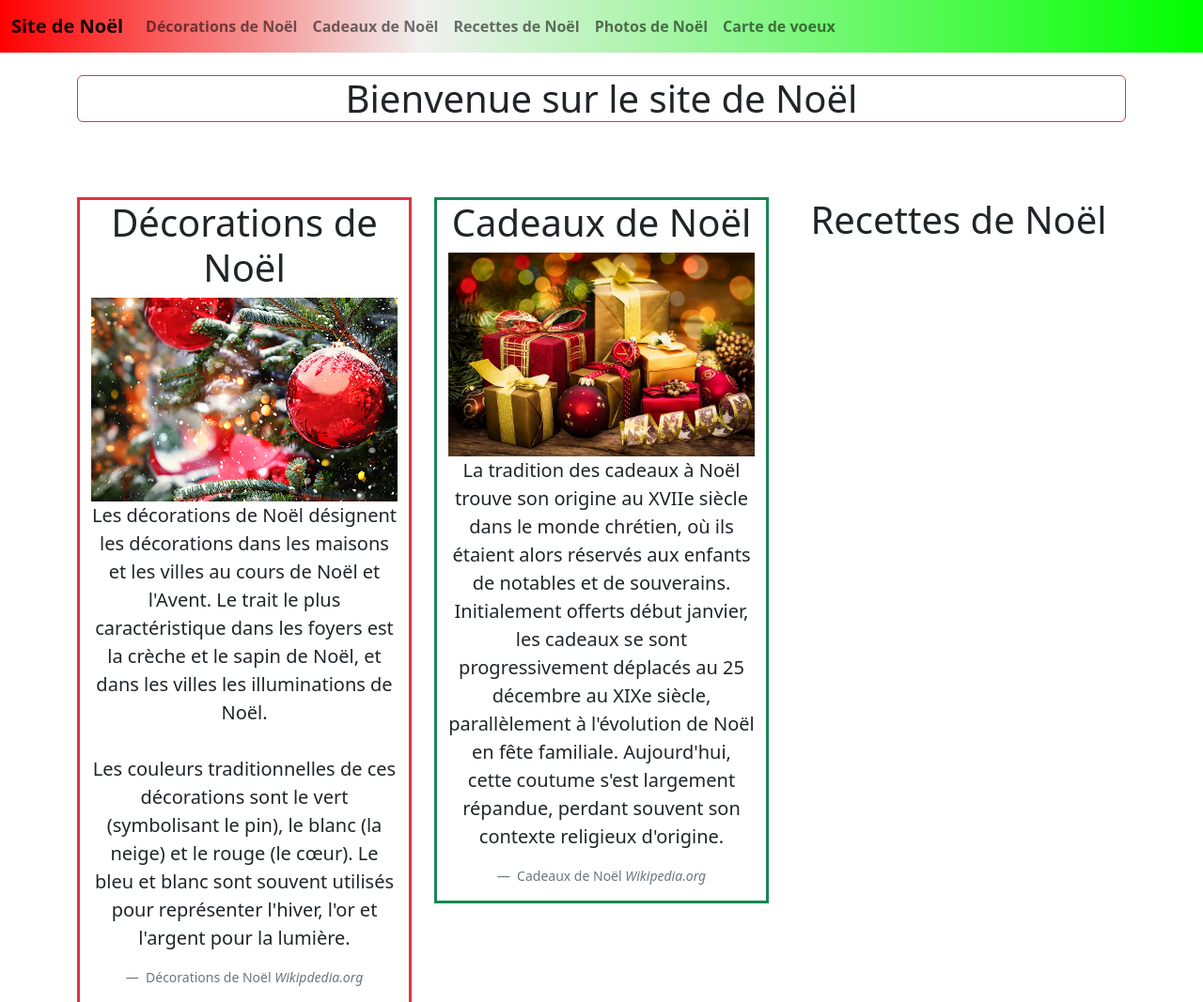
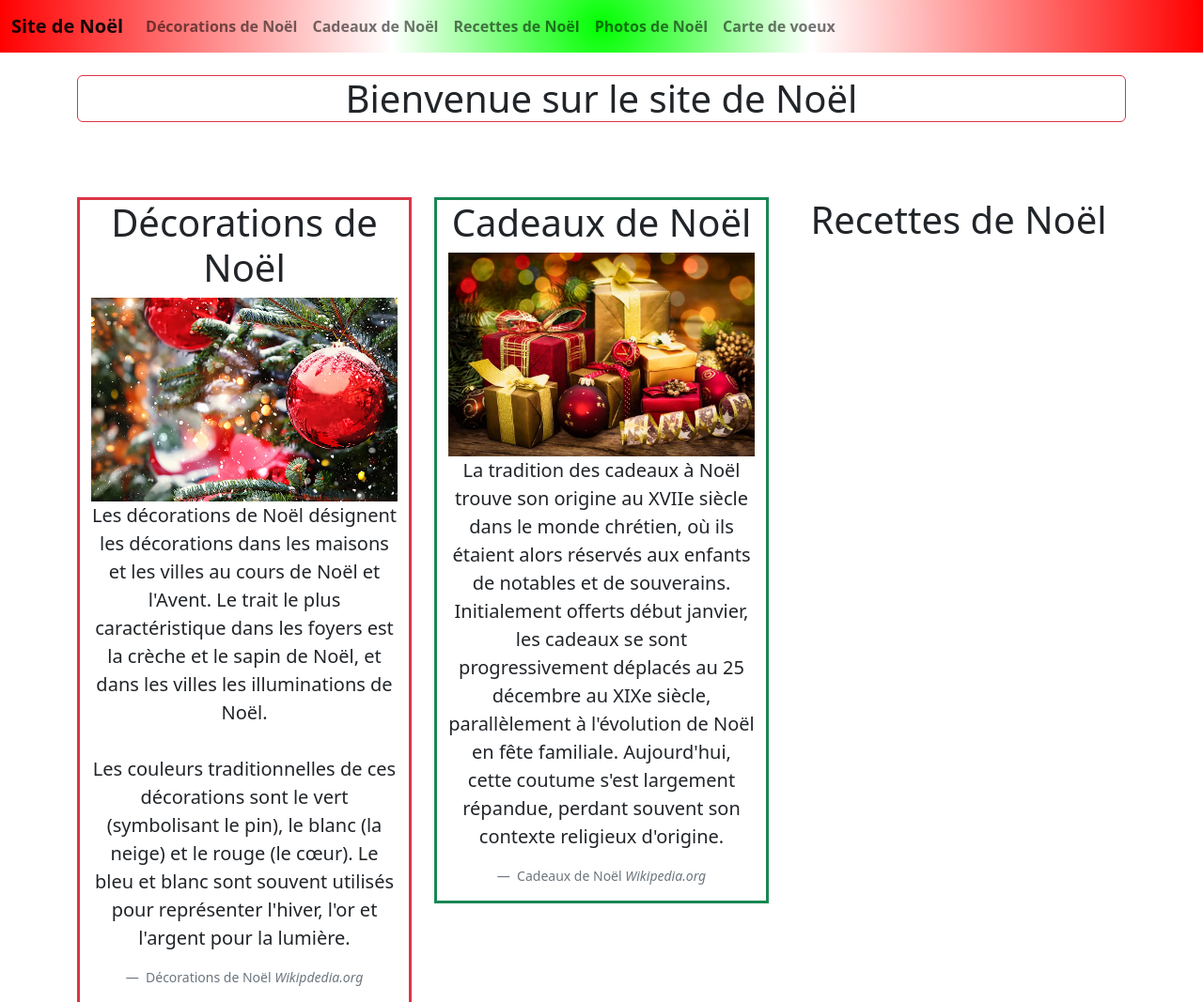
Before and after one commit to Marcos0230/Site_Noel, a plain HTML site: page index.html in a window 1280 px wide. Shown: the top 1067 px of the page at 94% size. Drawn offline with nearby package versions, Linux system fonts and the light colour scheme.

Commit message:
Changed navbar gradient to a radial one

```diff
--- a/css/styles.css
+++ b/css/styles.css
@@ -1,6 +1,6 @@
 .gradient-navbar {
-    background: rgb(255, 0, 0);
-    background: linear-gradient(90deg, rgba(255, 0, 0, 1) 0%, rgba(240, 240, 240, 1) 35%, rgba(0, 255, 0, 1) 100%);
+    background: rgb(0, 255, 0);
+    background: radial-gradient(circle, rgba(0, 255, 0, 1) 0%, rgba(255, 255, 255, 1) 35%, rgba(255, 0, 0, 1) 100%);
     font-weight: bold;
 }
 
```
